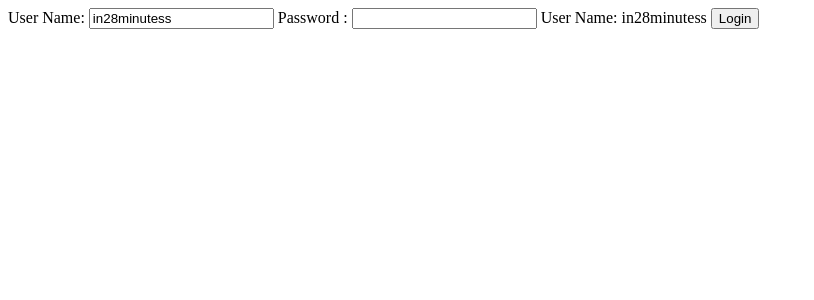
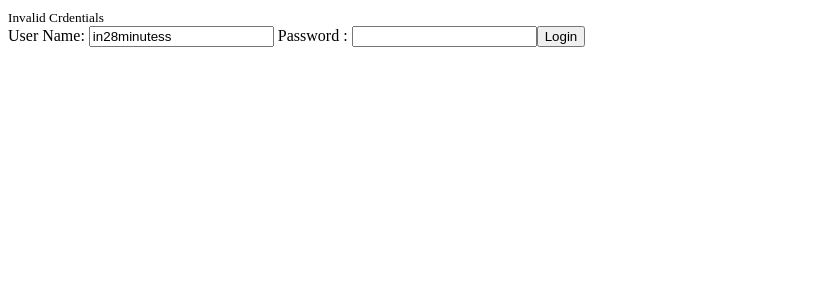
Before and after one commit to AbigailOrtega/AngularSpringBootTuto, an Angular app: page / in a window 1280 px wide. Both pictures are taken after a click on the button "Login". Shown: the top 300 px of the page, without its empty margins (0-814 px from the left). Built offline with nearby package versions, Linux system fonts and the light colour scheme.

Commit message:
add validation of loggin |:wq

```diff
--- a/src/app/login/login.component.html
+++ b/src/app/login/login.component.html
@@ -1,5 +1,8 @@
+<small *ngIf='invalidLogin'>{{errorMessage}}</small>
+<div>
 User Name: <input type="text" name="username" [(ngModel)]="username"  > <!--value="{{username}}"-->
 <!--SE COLOCA EL NOMBRE DE LA PROPIEDAD A LA QUE SE HACE REFERENCIA Y FUE DECLARADA EN login.component-->
 Password : <input type="password" name="password" [(ngModel)]="password"> <!--3-->
-User Name: {{username}} <!--1-->
+<!--- User Name: {{username}}--> <!--1-->
 <button (click)=handleLogin()>Login</button><!--2-->
+</div>
--- a/src/app/login/login.component.ts
+++ b/src/app/login/login.component.ts
@@ -1,4 +1,5 @@
 import { Component, OnInit } from '@angular/core';
+import { invalid } from '@angular/compiler/src/render3/view/util';
 
 @Component({
   selector: 'app-login',
@@ -9,13 +10,26 @@ export class LoginComponent implements OnInit {
  /* propiedades a los que se pueden hacer refernecia desde los modelos */
   username='in28minutess'
   password= ''
+  errorMessage='Invalid Crdentials'
+  invalidLogin=false
   constructor() { }
 
   ngOnInit() {
   }
 
   handleLogin(){
-    console.log(this.username);
-    console.log(this.password);
+   // console.log(this.username);
+    //console.log(this.password);
+    if(this.username==='in28minutess' && this.password==='dummy'){
+      this.invalidLogin=false
+    }else{
+      this.invalidLogin=true
+    }
   }
 }
+
+/**EXISTEN 3 TIPOS DE ENLACES CON  LOS ATRIBUTOS
+ * 1.- Enlace de propiedad a valor en vista
+ * 2.- Eventos
+ * 3.- Usando ngModel
+*/
```
